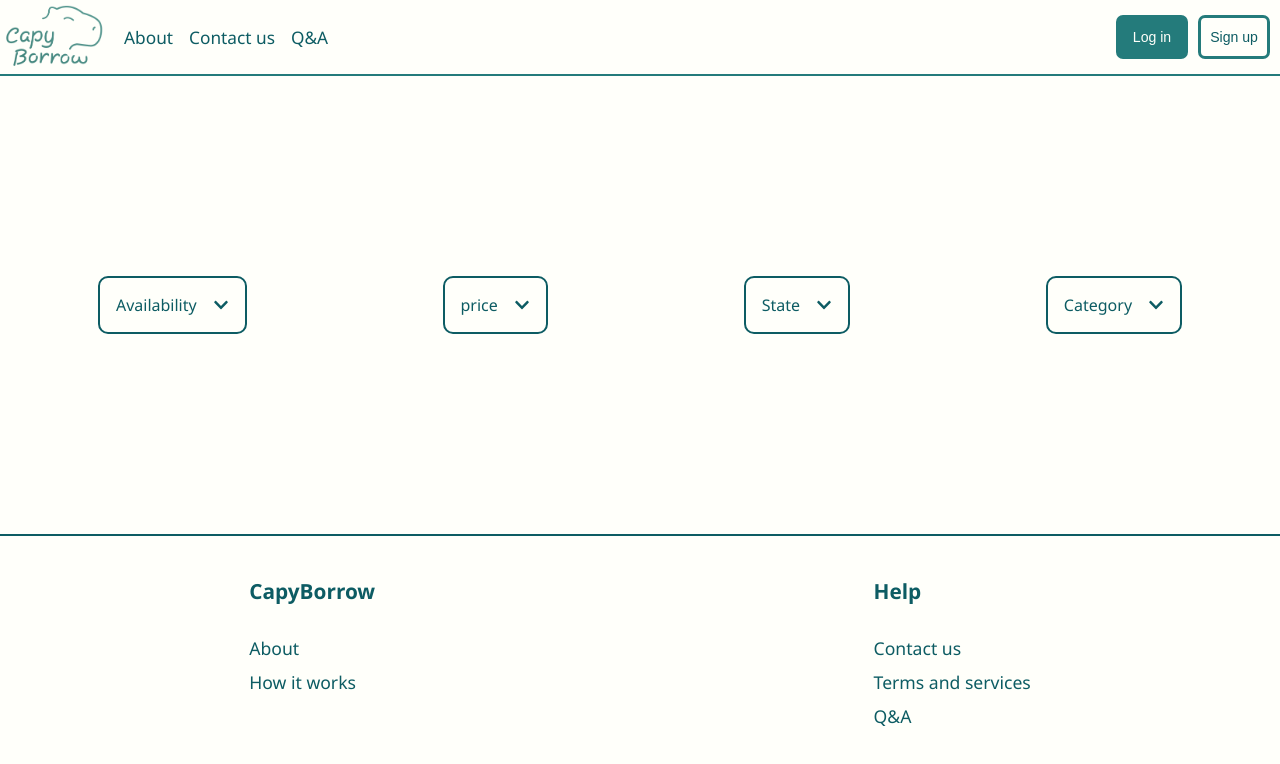
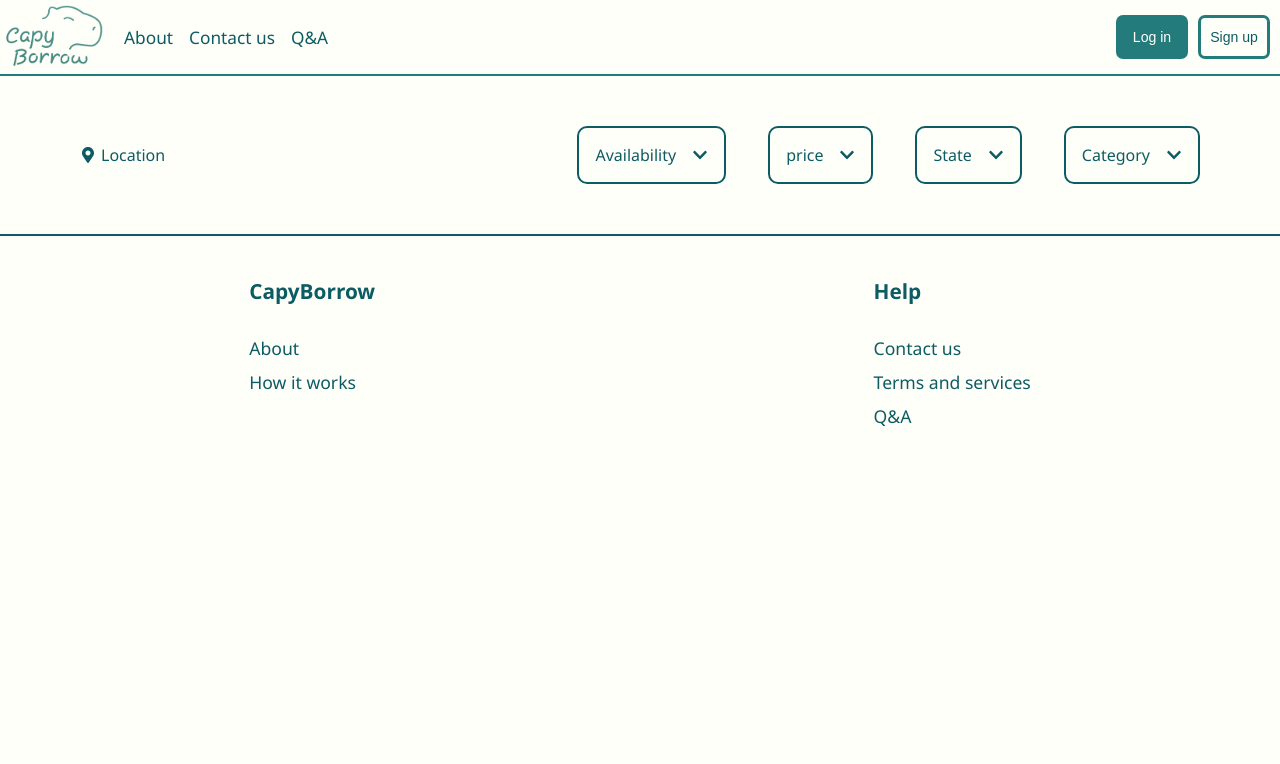
Before and after one commit to CapyBorrow-PDG/capyborrow, a React (Create React App) app in the folder frontend/: page /shop in a window 1280 px wide. Shown: the top 764 px of the page. Built offline with nearby package versions, Linux system fonts and the light colour scheme; the HTML template or start-up script is replaced by a standard one.

Commit message:
SCRUM-36 filter bar (buttons not functional)

```diff
--- a/frontend/src/components/Dropdown/Dropdown.tsx
+++ b/frontend/src/components/Dropdown/Dropdown.tsx
@@ -7,7 +7,7 @@ const Dropdown = (props) => {
   const [open, setOpen] = useState(false);
 
   const toggleOpen = () => {
-    setOpen((open) => !open);
+    setOpen(!open);
   }
 
   return(
--- a/frontend/src/components/Dropdown/DropdownContent.tsx
+++ b/frontend/src/components/Dropdown/DropdownContent.tsx
@@ -1,9 +1,9 @@
 import '../../styles/Dropdown.css';
 
 const DropdownContent = ({children, open}) => {
-  return(
-    <div className={`dropdown-content ${open ? 'content-open' : ''}`}>{children}</div>
-  );
+  return (open) ? (
+    <div className={`dropdown-content`}>{children}</div>
+  ) : null;
 };
 
 export default DropdownContent;
--- /dev/null
+++ b/frontend/src/components/LocationFilter.tsx
@@ -0,0 +1,43 @@
+import '../styles/LocationFilter.css';
+import { FaMapMarkerAlt } from "react-icons/fa";
+import Popup from '../components/Popup.tsx';
+import Dropdown from './Dropdown/Dropdown.tsx';
+import { useState } from 'react';
+
+const LocationFilter = (props) => {
+  const [open, setOpen] = useState(false);
+  const [location, setLocation] = useState('Location');
+
+  const toggleContent = () => {
+    setOpen(!open);
+  }
+
+  //temporary function to replace with actual location
+  const applyChanges = () => {
+    const title = (document.getElementById("location-input") as HTMLInputElement).value;
+    setLocation(title ? title : 'Location');
+    toggleContent();
+  }
+
+  return(
+    <div className="location-filter">
+      <div className="location-filter__button" onClick={toggleContent}>
+        <FaMapMarkerAlt />
+        <div>{location}</div>
+      </div>
+      <Popup open={open}>
+        <div className="location-filter__content">
+          <p>Choose a location</p>
+          <input id="location-input"></input>
+          <Dropdown buttontext="radius" content={
+            <p>radius choices will go here</p>
+            } />
+          <div>map will go here</div>
+          <button onClick={applyChanges}>apply</button>
+        </div>
+      </Popup>
+    </div>
+  );
+};
+
+export default LocationFilter;
--- /dev/null
+++ b/frontend/src/components/Popup.tsx
@@ -0,0 +1,13 @@
+import '../styles/Popup.css';
+
+const Popup = (props) => {
+  return (props.open) ? (
+    <div className="popup">
+      <div className="popup__content">
+        {props.children}
+      </div>
+    </div>
+  ) : null;
+}
+
+export default Popup;
--- a/frontend/src/pages/Shop.tsx
+++ b/frontend/src/pages/Shop.tsx
@@ -4,6 +4,7 @@ import MySlider from '../components/Slider.tsx';
 import Article from '../components/Article.tsx';
 import charger from '../images/chargeur.jpg';
 import Dropdown from '../components/Dropdown/Dropdown.tsx';
+import LocationFilter from '../components/LocationFilter.tsx';
 
 const options = [
   {value: 'cat1', label: 'Cat1'},
@@ -37,10 +38,13 @@ const Shop = () => {
   return(
     <div>
       <div className="filterslist">
-        <Dropdown buttontext="Availability" content={<p>oups</p>} />
-        <Dropdown buttontext="price" content={<MySlider />} />
-        <Dropdown buttontext="State" content={<p>oups</p>} />
-        <Dropdown buttontext="Category" content={<p>oups</p>} />
+        <LocationFilter />
+        <div className="filterslist__buttons">
+          <Dropdown buttontext="Availability" content={<p>oups</p>} />
+          <Dropdown buttontext="price" content={<MySlider />} />
+          <Dropdown buttontext="State" content={<p>oups</p>} />
+          <Dropdown buttontext="Category" content={<p>oups</p>} />
+        </div>
       </div>
     </div>
   );
--- a/frontend/src/styles/Dropdown.css
+++ b/frontend/src/styles/Dropdown.css
@@ -44,11 +44,6 @@
   overflow-y: scroll;
   scrollbar-width: none;
   -ms-overflow-style: none;
-  opacity: 0;
-}
-
-.content-open {
-  opacity: 1;
 }
 
 .dropdown-content::-webkit-scrollbar {
--- a/frontend/src/styles/Footer.css
+++ b/frontend/src/styles/Footer.css
@@ -6,6 +6,7 @@
   left: 0;
   bottom: 0;
   width: 100%;
+  z-index: 3000;
   color: var(--dark-turquoise);
   background-color: var(--off-white);
   border-top: 2px solid var(--dark-turquoise);
--- /dev/null
+++ b/frontend/src/styles/LocationFilter.css
@@ -0,0 +1,18 @@
+.location-filter__button {
+  display: flex;
+  align-items: center;
+  gap: 5px;
+  color: var(--dark-turquoise);
+  cursor: pointer;
+}
+
+.location-filter__content {
+  background-color: var(--off-white);
+  width: 40vw;
+  height: 60vh;
+  display: flex;
+  flex-direction: column;
+  justify-content: center;
+  align-items: center;
+  gap: 30px;
+}
--- /dev/null
+++ b/frontend/src/styles/Popup.css
@@ -0,0 +1,12 @@
+.popup {
+  position: fixed;
+  top: 0;
+  left: 0;
+  width: 100%;
+  height: 100%;
+  z-index: 4000;
+  background-color: rgba(0, 0, 0, 0.2);
+  display: flex;
+  justify-content: center;
+  align-items: center;
+}
--- a/frontend/src/styles/Shop.css
+++ b/frontend/src/styles/Shop.css
@@ -1,7 +1,23 @@
 .filterslist {
-  margin-top: 200px;
-  margin-bottom: 200px;
-  width: 100%;
+  margin-top: 50px;
+  margin-bottom: 50px;
+  margin-left: 80px;
+  margin-right: 80px;
   display: flex;
-  justify-content: space-around;
+  justify-content: space-between;
+  align-items: center;
+  @media (max-width: 850px) {
+    flex-direction: column;
+    gap: 20px;
+  }
 }
+
+.filterslist__buttons {
+  display: flex;
+  gap: calc(10px + 2.5vw);
+  @media (max-width: 650px) {
+    display: grid;
+    grid-template-columns: 1fr 1fr;
+    grid-template-rows: 1fr 1fr;
+  }
+}
```
